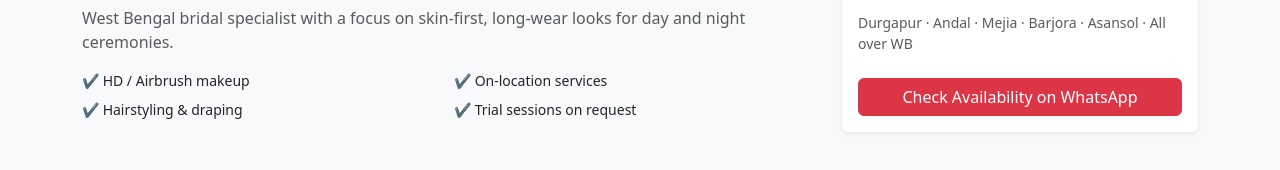
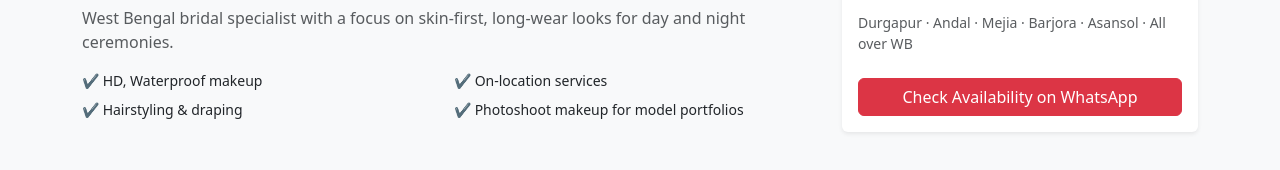
Before and after one commit to davishek7/kankana-webapp, a React (Vite) app: page / in a window 1280 px wide. Shown: the part 740-910 px from the top of the page. Built offline with nearby package versions, Linux system fonts and the light colour scheme; no server answers.

Commit message:
changed about section, added css for invoice screen and changed icons on sidebar links

```diff
--- a/src/components/admin/Sidebar.jsx
+++ b/src/components/admin/Sidebar.jsx
@@ -28,7 +28,7 @@ function Sidebar() {
               to="/admin/gallery"
             >
               <div className="sb-nav-link-icon">
-                <i className="fa-solid fa-book"></i>
+                <i className="fa-solid fa-images"></i>
               </div>
               Gallery
             </Link>
@@ -39,7 +39,7 @@ function Sidebar() {
               to="/admin/bookings"
             >
               <div className="sb-nav-link-icon">
-                <i className="fa-solid fa-book"></i>
+                <i className="fa-solid fa-file-invoice-dollar"></i>
               </div>
               Bookings
             </Link>
--- a/src/components/gallery/About.jsx
+++ b/src/components/gallery/About.jsx
@@ -12,10 +12,10 @@ function About() {
                 long-wear looks for day and night ceremonies.
               </p>
               <ul className="row row-cols-2 g-2 list-unstyled small">
-                <li>✔ HD / Airbrush makeup</li>
+                <li>✔ HD, Waterproof makeup</li>
                 <li>✔ On-location services</li>
                 <li>✔ Hairstyling & draping</li>
-                <li>✔ Trial sessions on request</li>
+                <li>✔ Photoshoot makeup for model portfolios</li>
               </ul>
             </div>
             <div className="col-md-4">
--- a/src/routes/admin/Invoice.jsx
+++ b/src/routes/admin/Invoice.jsx
@@ -171,6 +171,23 @@ function Invoice() {
           Print Invoice
         </button>
       </div>
+      {/* Print-specific CSS */}
+      <style>
+        {`
+          @media print {
+            .no-print {
+              display: none !important;
+            }
+            body {
+              -webkit-print-color-adjust: exact;
+              margin: 20px;
+            }
+            table, th, td {
+              border: 1px solid black;
+            }
+          }
+        `}
+      </style>
     </>
   );
 }
```
